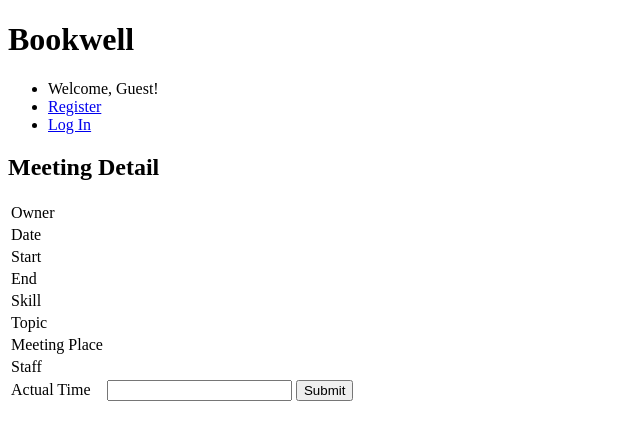
After one commit to bw5io/bookwell_flask, a Flask app: template bookwell_system/templates/staff/meeting_detail.html in a window 1280 px wide. The commit adds this page. Shown: the top 440 px of the page, without its empty margins (0-640 px from the left). Run offline with Flask 2, Linux system fonts and the light colour scheme; the template is opened without the code that fills it: values that come from a table or form of the project are taken from there, others are empty.

Commit message:
Log time added

```diff
--- a/bookwell_system/templates/admin/skill/list.html
+++ b/bookwell_system/templates/admin/skill/list.html
@@ -11,7 +11,7 @@
 <tr>
     <td>{{i.skill}}</td>
     <td>{{i.staff|length}}</td>
-    <td><a href="{{url_for('admin.skill_list_delete', id=i.id)}}">Delete</a></td>
+    <td>{% if i.staff|length==0 %}<a href="{{url_for('admin.skill_list_delete', id=i.id)}}">Delete</a>{%endif%}</td>
 </tr>
 {% endfor %}
 </table>
--- /dev/null
+++ b/bookwell_system/templates/staff/meeting_detail.html
@@ -0,0 +1,55 @@
+{% extends 'common.html' %}
+{% block content %}
+
+<div>
+    <h2>Meeting Detail</h2>
+    <table>
+
+        <tr>
+            <td>Owner</td>
+            <td>{{meeting.ownerUser.first_name}}</td>
+        </tr>
+        <tr>
+            <td>Date</td>
+            <td>{{meeting.meetingSlots[0].slotinfo.date}}</td>
+        </tr>
+        <tr>
+            <td>Start</td>
+            <td>{{meeting.meetingSlots[0].slotinfo.startTime}}</td>
+        </tr>
+        <tr>
+            <td>End</td>
+            <td>{{meeting.meetingSlots[0].slotinfo.endTime}}</td>
+        </tr>
+        <tr>
+            <td>Skill</td>
+            <td>{{meeting.SkillSet.skill}}</td>
+        </tr>
+        <tr>
+            <td>Topic</td>
+            <td>{{meeting.topic}}</td>
+        </tr>
+        <tr>
+            <td>Meeting Place</td>
+            <td>{{meeting.meetingPlace}}</td>
+        </tr>
+        <tr>
+            <td>Staff</td>
+            <td>{{meeting.staffUser.first_name}}</td>
+        </tr>
+        <tr>
+            <td>Actual Time</td>
+            <td>
+                {{meeting.actualTime}}
+                <form action="{{url_for('staff.timeslot_actual_time_input', id=id)}}" method="post">
+                    {{form.csrf_token}}
+                    {{form.actual_time}}
+                    {{form.submit}}
+                </form>
+            </td>
+        </tr>
+    </table>
+</div>
+
+
+{% endblock %}
--- a/bookwell_system/templates/staff/timeslot.html
+++ b/bookwell_system/templates/staff/timeslot.html
@@ -40,7 +40,7 @@
             <td>{{meeting.meetingSlots[0].slotinfo.endTime}}</td>
             <td>{{meeting.SkillSet.skill}}</td>
             <td>
-                <p> <a href="#">Detail</a></p>
+                <p> <a href="{{url_for('staff.timeslot_detail', id=meeting.id)}}">Detail</a></p>
                 <p><a href="#"}>Delete</a></p>
             </td>
         </tr>
```
Also changed, not shown: bookwell_system/staff/views.py (+21 -1 lines).
